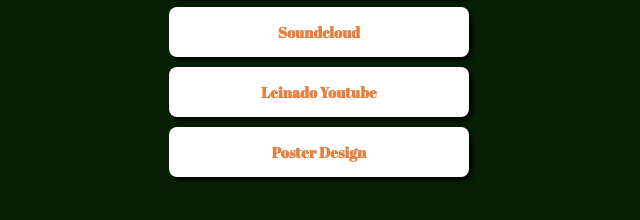
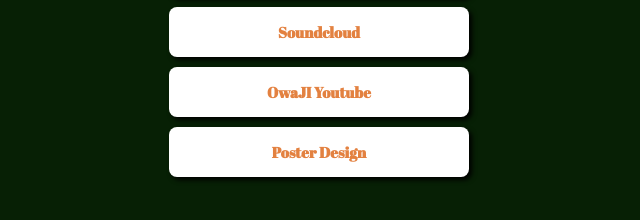
Before and after one commit to leinakang/ERYK-page, a plain HTML site: page index.html in a window 1280 px wide. Shown: the part 284-504 px from the top of the page, 321-961 px from the left. Drawn offline with Linux system fonts and the light colour scheme.

Commit message:
Update index.html

```diff
--- a/index.html
+++ b/index.html
@@ -92,8 +92,8 @@
       >
       <a
         target="_blank"
-        href="https://www.youtube.com/@leinado1014"
-        >Leinado Youtube</a
+        href="https://www.youtube.com/@%EC%98%A4%EC%99%80%EC%A7%80OwaJI"
+        >OwaJI Youtube</a
       >
       <a
         target="_blank"
```
